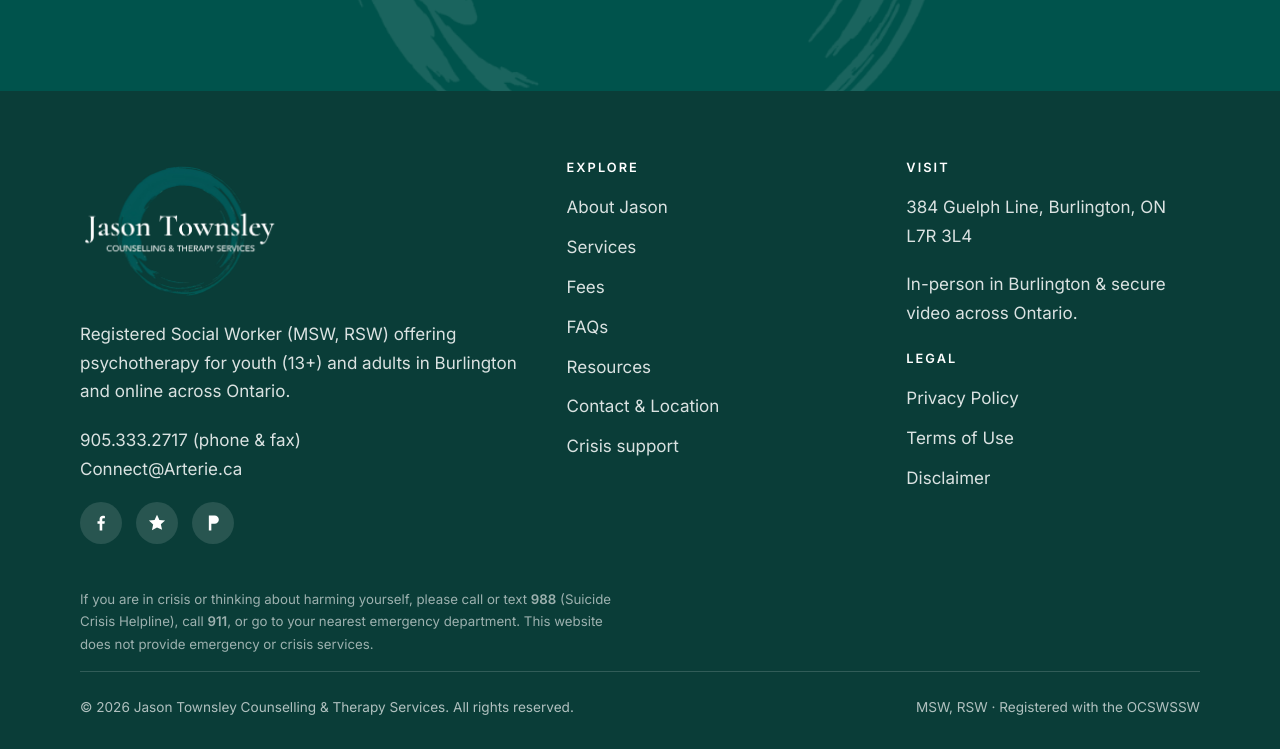
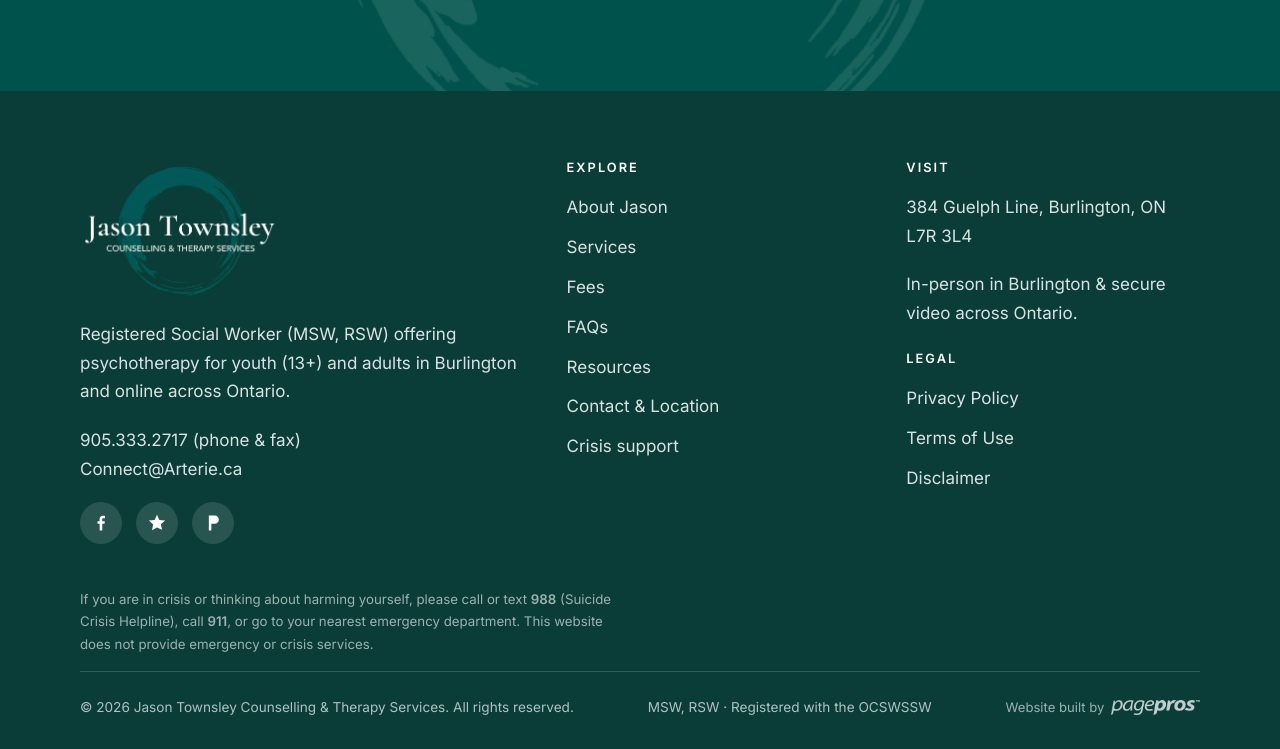
Before and after one commit to mayaritchie95/Jason-Townsley, a plain HTML site: page index.html in a window 1280 px wide. Shown: the part 4984-5733 px from the top of the page. Drawn offline with nearby package versions, Linux system fonts and the light colour scheme.

Commit message:
Add files via upload

```diff
--- a/assets/style.css
+++ b/assets/style.css
@@ -428,3 +428,9 @@ a:focus-visible,button:focus-visible,input:focus-visible,textarea:focus-visible{
 
 /* Arterie logo: dark version shows as-is (no invert) */
 .section-sage .arterie-logo,.section-forest .arterie-logo{filter:none;opacity:1;}
+
+/* ---------- PagePros footer credit ---------- */
+.built-by{display:inline-flex;align-items:center;gap:7px;font-size:.82rem;color:rgba(255,255,255,.6);white-space:nowrap;}
+.built-by a{display:inline-flex;align-items:center;}
+.built-by img{height:15px;width:auto;opacity:.75;transition:opacity .2s;vertical-align:middle;}
+.built-by a:hover img{opacity:1;}
--- a/index.html
+++ b/index.html
@@ -277,6 +277,7 @@
   <div class="footer-bottom">
     <span>&copy; 2026 Jason Townsley Counselling &amp; Therapy Services. All rights reserved.</span>
     <span>MSW, RSW &middot; Registered with the <a href="https://www.ocswssw.org/" target="_blank" rel="noopener">OCSWSSW</a></span>
+    <span class="built-by">Website built by <a href="https://pagepros.io" target="_blank" rel="noopener" aria-label="PagePros - pagepros.io"><img src="assets/img/pagepros-logo-white.png" alt="PagePros"></a></span>
   </div>
 </div>
 </footer>
```
Also changed, not shown: about.html (+1 -0 lines), blog-anxiety.html (+1 -0 lines), blog-gratitude.html (+1 -0 lines), blog-spring-forward.html (+1 -0 lines), blog-therapeutic-encounter.html (+1 -0 lines), contact.html (+1 -0 lines), crisis.html (+1 -0 lines), disclaimer.html (+1 -0 lines), faqs.html (+1 -0 lines), fees-faqs.html (+1 -0 lines), privacy-policy.html (+1 -0 lines), resources.html (+1 -0 lines), services.html (+1 -0 lines), terms-of-use.html (+1 -0 lines), 2 more files.
